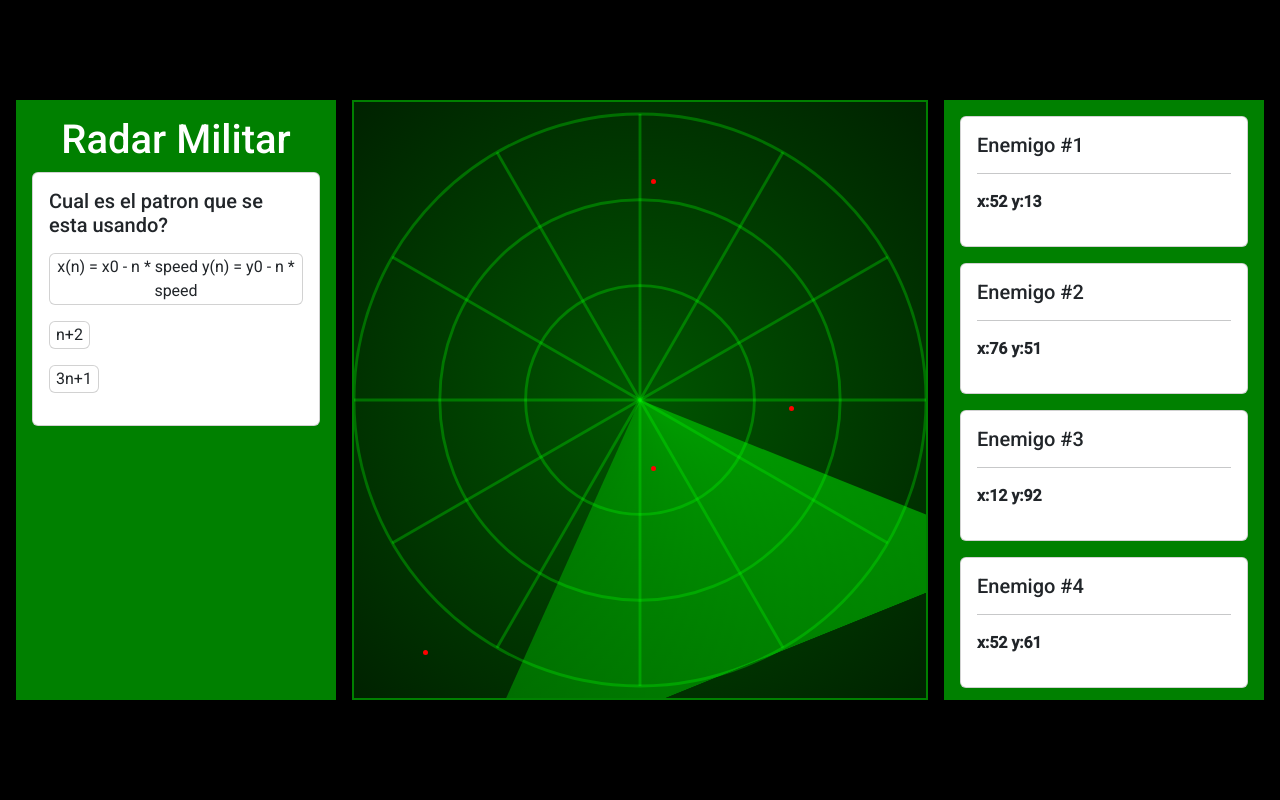
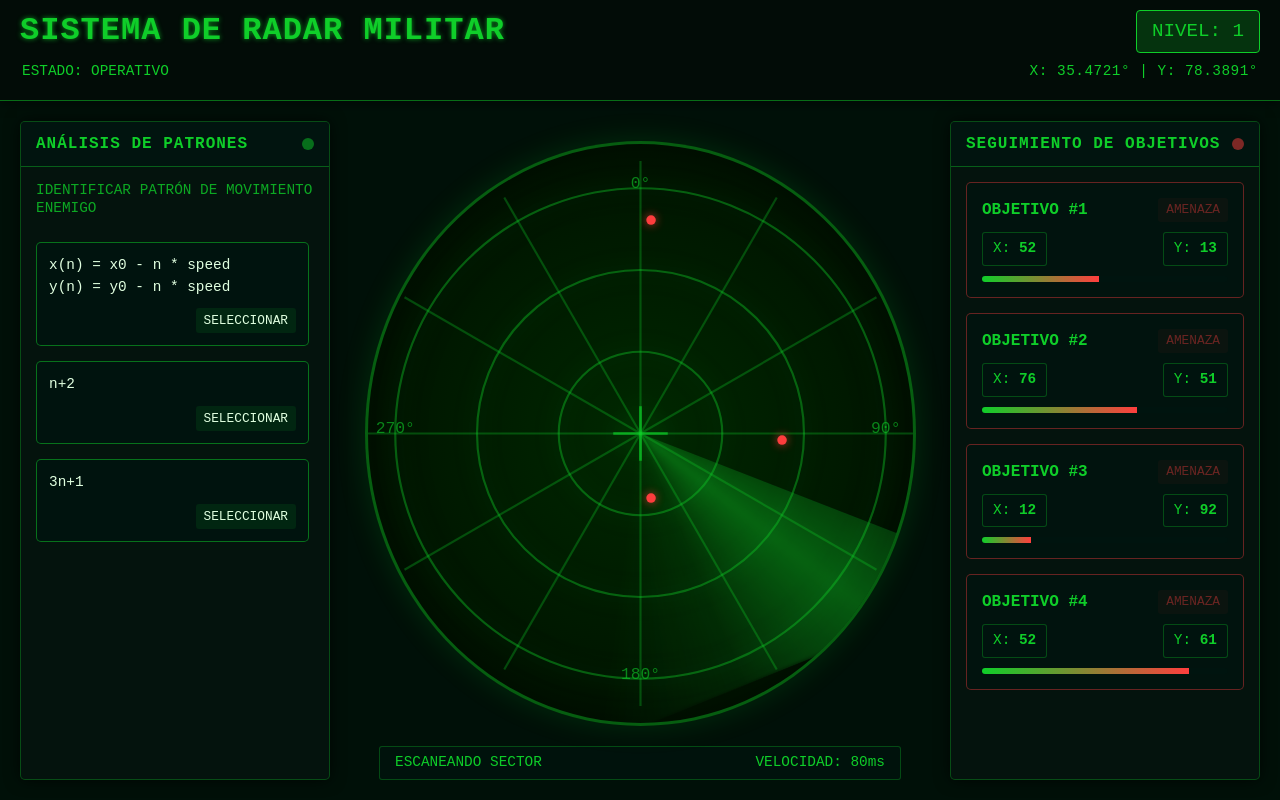
Before and after one commit to JeanPierreCrespin/Radar-Militar-Jala-U, an Angular app in the folder radar-militar/: page /radar/1 in a window 1280 px wide. Both pictures are taken after a click on the button "Iniciar Misión". Built offline with nearby package versions, Linux system fonts and the light colour scheme.

Commit message:
Nueva UI

```diff
--- a/radar-militar/src/core/radar-militar/radar-militar.component.html
+++ b/radar-militar/src/core/radar-militar/radar-militar.component.html
@@ -1,25 +1,52 @@
-<div class="radar-container">
-  <div class="row bg-green text-white mx-3" style="height: 600px">
-    <div class="col-md-12 p-3">
-      <h1 class="text-center">Radar Militar</h1>
+<div class="dashboard-container">
+  <!-- Cabecera con título y nivel -->
+  <div class="header">
+    <div class="title-container">
+      <h1>SISTEMA DE RADAR MILITAR</h1>
+      <div class="level-indicator">NIVEL: {{level}}</div>
+    </div>
+    <div class="status-bar">
+      <span class="status-text">ESTADO: OPERATIVO</span>
+      <span class="coordinates">X: 35.4721° | Y: 78.3891°</span>
+    </div>
+  </div>
 
-      <div class="card" style="width: 18rem">
-        <div class="card-body">
-          <h5 class="card-title">Cual es el patron que se esta usando?</h5>
-          <button *ngFor="let button of dataButtons" class="card my-3" (click)="onValidation(button.value)">
-            {{ button.label }}
+  <div class="main-content">
+    <!-- Panel izquierdo con controles y análisis de patrones -->
+    <div class="control-panel">
+      <div class="panel-header">
+        <span class="panel-title">ANÁLISIS DE PATRONES</span>
+        <span class="blinking-dot"></span>
+      </div>
+
+      <div class="pattern-analysis">
+        <h5 class="analysis-title">IDENTIFICAR PATRÓN DE MOVIMIENTO ENEMIGO</h5>
+        <div class="pattern-options">
+          <button *ngFor="let button of dataButtons"
+                  class="pattern-button"
+                  (click)="onValidation(button.value)">
+            <div class="button-content">
+              <div class="button-label">{{ button.label }}</div>
+              <div class="select-text">SELECCIONAR</div>
+            </div>
           </button>
         </div>
       </div>
     </div>
-  </div>
+
+    <!-- Pantalla central del radar -->
+    <div class="radar-display">
       <div class="radar">
         <!-- Líneas del radar -->
         <svg class="radar-lines" viewBox="0 0 100 100">
           <!-- Círculos concéntricos -->
-      <circle cx="50" cy="50" r="20" class="circle"></circle>
-      <circle cx="50" cy="50" r="35" class="circle"></circle>
-      <circle cx="50" cy="50" r="50" class="circle"></circle>
+          <circle cx="50" cy="50" r="15" class="circle"></circle>
+          <circle cx="50" cy="50" r="30" class="circle"></circle>
+          <circle cx="50" cy="50" r="45" class="circle"></circle>
+
+          <!-- Retícula central -->
+          <line x1="50" y1="45" x2="50" y2="55" class="reticle"></line>
+          <line x1="45" y1="50" x2="55" y2="50" class="reticle"></line>
 
           <!-- Líneas radiales -->
           <line
@@ -30,6 +57,12 @@
             [attr.y2]="line.y2"
             class="line"
           ></line>
+
+          <!-- Marcadores de ángulos -->
+          <text x="50" y="5" class="angle-marker">0°</text>
+          <text x="95" y="50" class="angle-marker">90°</text>
+          <text x="50" y="95" class="angle-marker">180°</text>
+          <text x="5" y="50" class="angle-marker">270°</text>
         </svg>
 
         <!-- Barrido del radar -->
@@ -46,15 +79,35 @@
           [style.top]="enemy.y + '%'"
         ></div>
       </div>
-  <div class="row bg-green text-white mx-3" style="height: 600px">
-    <div class="col-md-12 p-3">
-      <div class="card mb-3" style="width: 18rem" *ngFor="let enemy of dataEnemys, let i = index">
-        <div class="card-body">
-          <h5 class="card-title">Enemigo #{{i+1}}</h5>
-          <hr>
-          <p class="bold"> <strong>x:{{enemy.x}} y:{{enemy.y}}</strong></p>
+
+      <div class="radar-info">
+        <span class="scan-status">ESCANEANDO SECTOR</span>
+        <span class="scan-speed">VELOCIDAD: {{scanSpeed}}ms</span>
+      </div>
+    </div>
+
+    <!-- Panel derecho con información de enemigos -->
+    <div class="enemy-tracking-panel">
+      <div class="panel-header">
+        <span class="panel-title">SEGUIMIENTO DE OBJETIVOS</span>
+        <span class="blinking-dot red"></span>
+      </div>
+
+      <div class="enemy-list">
+        <div class="enemy-card" *ngFor="let enemy of dataEnemys, let i = index">
+          <div class="enemy-header">
+            <span class="enemy-id">OBJETIVO #{{i+1}}</span>
+            <span class="enemy-threat">AMENAZA</span>
+          </div>
+          <div class="enemy-coordinates">
+            <div class="coordinate">X: <strong>{{enemy.x}}</strong></div>
+            <div class="coordinate">Y: <strong>{{enemy.y}}</strong></div>
+          </div>
+          <div class="distance-indicator">
+            <div class="distance-bar" [style.width]="calcularDistanciaPorcentaje(enemy.x, enemy.y) + '%'"></div>
           </div>
         </div>
       </div>
     </div>
   </div>
+</div>
--- a/radar-militar/src/core/radar-militar/radar-militar.component.scss
+++ b/radar-militar/src/core/radar-militar/radar-militar.component.scss
@@ -1,23 +1,215 @@
-.radar-container {
+// Variables
+$primary-color: #0fce29;
+$dark-color: #001410;
+$light-color: #e0ffe0;
+$accent-color: #ff3e3e;
+$bg-color: #001008;
+$panel-bg: rgba(5, 20, 15, 0.9);
+$header-bg: rgba(3, 12, 8, 0.95);
+$terminal-font: 'Courier New', monospace;
+
+// Estilos generales
+* {
+  margin: 0;
+  padding: 0;
+  box-sizing: border-box;
+}
+
+.dashboard-container {
   width: 100vw;
   height: 100vh;
+  background: $bg-color;
+  color: $primary-color;
+  font-family: $terminal-font;
   display: flex;
-  align-items: center;
-  justify-content: center;
-  background: black;
+  flex-direction: column;
+  overflow: hidden;
 }
 
-.bg-green {
-  background: green;
+// Cabecera
+.header {
+  background: $header-bg;
+  padding: 10px 20px;
+  border-bottom: 1px solid rgba($primary-color, 0.5);
+  box-shadow: 0 2px 10px rgba(0, 0, 0, 0.5);
+  z-index: 10;
+}
+
+.title-container {
+  display: flex;
+  justify-content: space-between;
+  align-items: center;
+
+  h1 {
+    font-size: 2rem;
+    font-weight: bold;
+    letter-spacing: 1px;
+    text-shadow: 0 0 5px rgba($primary-color, 0.7);
+  }
+
+  .level-indicator {
+    font-size: 1.2rem;
+    background: rgba($primary-color, 0.2);
+    padding: 6px 15px;
+    border: 1px solid $primary-color;
+    border-radius: 4px;
+  }
+}
+
+.status-bar {
+  display: flex;
+  justify-content: space-between;
+  padding: 8px 2px;
+  font-size: 0.9rem;
+
+  .status-text {
+    color: $primary-color;
+    text-transform: uppercase;
+  }
+
+  .coordinates {
+    font-family: $terminal-font;
+    letter-spacing: 0.5px;
+  }
+}
+
+// Contenido principal
+.main-content {
+  display: flex;
+  flex: 1;
+  padding: 20px;
+  gap: 20px;
+}
+
+// Panel izquierdo
+.control-panel {
+  flex: 0 0 25%;
+  background: $panel-bg;
+  border: 1px solid rgba($primary-color, 0.3);
+  border-radius: 5px;
+  box-shadow: 0 0 15px rgba(0, 0, 0, 0.7);
+  display: flex;
+  flex-direction: column;
+  overflow: hidden;
+}
+
+.panel-header {
+  background: rgba($dark-color, 0.8);
+  padding: 10px 15px;
+  display: flex;
+  justify-content: space-between;
+  align-items: center;
+  border-bottom: 1px solid rgba($primary-color, 0.4);
+
+  .panel-title {
+    font-size: 1rem;
+    font-weight: bold;
+    letter-spacing: 1px;
+  }
+
+  .blinking-dot {
+    width: 12px;
+    height: 12px;
+    background-color: $primary-color;
+    border-radius: 50%;
+    animation: blink 1.5s infinite;
+
+    &.red {
+      background-color: $accent-color;
+    }
+  }
+}
+
+.pattern-analysis {
+  padding: 15px;
+  display: flex;
+  flex-direction: column;
+  gap: 15px;
+  flex: 1;
+
+  .analysis-title {
+    font-size: 0.9rem;
+    opacity: 0.8;
+    margin-bottom: 10px;
+  }
+}
+
+.pattern-options {
+  display: flex;
+  flex-direction: column;
+  gap: 15px;
+  overflow-y: auto;
+  padding-right: 5px;
+}
+
+.pattern-button {
+  background: rgba($dark-color, 0.8);
+  border: 1px solid rgba($primary-color, 0.5);
+  color: $light-color;
+  padding: 12px;
+  border-radius: 5px;
+  cursor: pointer;
+  transition: all 0.2s ease;
+  text-align: left;
+  font-family: $terminal-font;
+  white-space: pre-line;
+
+  .button-content {
+    display: flex;
+    flex-direction: column;
+    gap: 10px;
+  }
+
+  .button-label {
+    font-size: 0.9rem;
+  }
+
+  .select-text {
+    align-self: flex-end;
+    font-size: 0.8rem;
+    padding: 3px 8px;
+    background: rgba($primary-color, 0.1);
+    border-radius: 3px;
+  }
+
+  &:hover {
+    background: rgba($primary-color, 0.2);
+    transform: translateY(-2px);
+    box-shadow: 0 5px 15px rgba(0, 0, 0, 0.2);
+
+    .select-text {
+      background: rgba($primary-color, 0.3);
+    }
+  }
+
+  &:active {
+    transform: translateY(0);
+  }
+}
+
+// Pantalla central del radar
+.radar-display {
+  flex: 1;
+  display: flex;
+  flex-direction: column;
+  align-items: center;
+  position: relative;
 }
 
 .radar {
   position: relative;
-  width: 600px;
-  height: 600px;
-  background: radial-gradient(circle, #005500, #002200);
+  width: 95%;
+  height: 90%;
+  max-height: 600px;
+  max-width: 600px;
+  background: radial-gradient(circle, rgba(0, 40, 0, 1) 0%, rgba(0, 20, 0, 1) 70%, rgba(0, 10, 0, 1) 100%);
+  border-radius: 50%;
   overflow: hidden;
-  border: 2px solid green;
+  border: 3px solid rgba($primary-color, 0.4);
+  box-shadow:
+    0 0 30px rgba($primary-color, 0.15),
+    inset 0 0 50px rgba(0, 0, 0, 0.5);
+  margin: 20px 0;
 }
 
 .radar-lines {
@@ -28,28 +220,178 @@
 
 .circle {
   fill: none;
-  stroke: rgba(0, 255, 0, 0.3);
-  stroke-width: 0.5;
+  stroke: rgba($primary-color, 0.4);
+  stroke-width: 0.4;
+  filter: drop-shadow(0 0 2px rgba($primary-color, 0.5));
 }
 
 .line {
-  stroke: rgba(0, 255, 0, 0.3);
+  stroke: rgba($primary-color, 0.3);
+  stroke-width: 0.4;
+}
+
+.reticle {
+  stroke: rgba($primary-color, 0.7);
   stroke-width: 0.5;
+  filter: drop-shadow(0 0 3px rgba($primary-color, 0.8));
+}
+
+.angle-marker {
+  fill: rgba($primary-color, 0.6);
+  font-size: 3px;
+  text-anchor: middle;
+  font-family: $terminal-font;
 }
 
 .radar-sweep {
   position: absolute;
   width: 100%;
   height: 100%;
-  background: conic-gradient(rgba(0, 255, 0, 0.5), rgba(0, 255, 0, 0));
+  background: conic-gradient(
+    rgba($primary-color, 0) 0deg,
+    rgba($primary-color, 0.1) 30deg,
+    rgba($primary-color, 0.4) 60deg,
+    rgba($primary-color, 0.1) 90deg,
+    rgba($primary-color, 0) 120deg,
+    rgba(0, 0, 0, 0) 120deg
+  );
   clip-path: polygon(50% 50%, 100% 0, 100% 100%);
   transform-origin: center;
+  filter: blur(2px);
 }
 
 .radar-point {
   position: absolute;
-  width: 5px;
-  height: 5px;
-  background: red;
+  width: 8px;
+  height: 8px;
+  background: $accent-color;
   border-radius: 50%;
+  transform: translate(-50%, -50%);
+  box-shadow: 0 0 8px rgba($accent-color, 0.8);
+  animation: pulse 2s infinite;
+  z-index: 5;
 }
+
+.radar-info {
+  display: flex;
+  justify-content: space-between;
+  width: 90%;
+  max-width: 600px;
+  font-size: 0.9rem;
+  padding: 5px 15px;
+  background: rgba($dark-color, 0.6);
+  border: 1px solid rgba($primary-color, 0.3);
+  border-radius: 3px;
+
+  .scan-status {
+    color: $primary-color;
+    animation: blink 2s infinite;
+  }
+}
+
+// Panel derecho
+.enemy-tracking-panel {
+  flex: 0 0 25%;
+  background: $panel-bg;
+  border: 1px solid rgba($primary-color, 0.3);
+  border-radius: 5px;
+  box-shadow: 0 0 15px rgba(0, 0, 0, 0.7);
+  display: flex;
+  flex-direction: column;
+  overflow: hidden;
+}
+
+.enemy-list {
+  padding: 15px;
+  display: flex;
+  flex-direction: column;
+  gap: 15px;
+  overflow-y: auto;
+  flex: 1;
+}
+
+.enemy-card {
+  background: rgba($dark-color, 0.7);
+  border: 1px solid rgba($accent-color, 0.4);
+  border-radius: 5px;
+  padding: 15px;
+
+  .enemy-header {
+    display: flex;
+    justify-content: space-between;
+    margin-bottom: 10px;
+
+    .enemy-id {
+      font-weight: bold;
+      font-size: 1rem;
+    }
+
+    .enemy-threat {
+      color: $accent-color;
+      font-size: 0.8rem;
+      background: rgba($accent-color, 0.1);
+      padding: 2px 8px;
+      border-radius: 3px;
+      animation: blink 2s infinite;
+    }
+  }
+
+  .enemy-coordinates {
+    display: flex;
+    justify-content: space-between;
+    margin-bottom: 10px;
+    font-size: 0.9rem;
+
+    .coordinate {
+      background: rgba($dark-color, 0.8);
+      padding: 5px 10px;
+      border-radius: 3px;
+      border: 1px solid rgba($primary-color, 0.3);
+    }
+  }
+
+  .distance-indicator {
+    height: 6px;
+    width: 100%;
+    background: rgba($dark-color, 0.8);
+    border-radius: 3px;
+    overflow: hidden;
+
+    .distance-bar {
+      height: 100%;
+      background: linear-gradient(to right, $primary-color, $accent-color);
+      transition: width 0.5s ease;
+    }
+  }
+}
+
+// Animaciones
+@keyframes blink {
+  0%, 100% { opacity: 1; }
+  50% { opacity: 0.4; }
+}
+
+@keyframes pulse {
+  0% { transform: translate(-50%, -50%) scale(0.8); opacity: 0.8; }
+  50% { transform: translate(-50%, -50%) scale(1.2); opacity: 1; }
+  100% { transform: translate(-50%, -50%) scale(0.8); opacity: 0.8; }
+}
+
+// Media queries
+@media (max-width: 1200px) {
+  .main-content {
+    flex-direction: column;
+  }
+
+  .control-panel,
+  .enemy-tracking-panel {
+    flex: 0 0 auto;
+    width: 100%;
+    max-height: 200px;
+  }
+
+  .radar {
+    max-height: 400px;
+    max-width: 400px;
+  }
+}
--- a/radar-militar/src/core/radar-militar/radar-militar.component.ts
+++ b/radar-militar/src/core/radar-militar/radar-militar.component.ts
@@ -1,8 +1,8 @@
-import { CommonModule } from '@angular/common';
-import { Component, inject, OnInit } from '@angular/core';
-import { ActivatedRoute, Router, RouterLink } from '@angular/router';
-import { MatDialog, MatDialogModule } from '@angular/material/dialog';
-import { DialogComponent } from './dialog/dialog.component';
+import {CommonModule} from '@angular/common';
+import {Component, inject, OnInit} from '@angular/core';
+import {ActivatedRoute, RouterLink} from '@angular/router';
+import {MatDialog, MatDialogModule} from '@angular/material/dialog';
+import {DialogComponent} from './dialog/dialog.component';
 
 interface DataButton {
   label: string;
@@ -211,4 +211,20 @@ export class RadarMilitarComponent implements OnInit {
       });
     }
   }
+
+  // Método para calcular el porcentaje de distancia para la barra de progreso
+  calcularDistanciaPorcentaje(x: number, y: number): number {
+    // Coordenadas del centro del radar
+    const centerX = 50;
+    const centerY = 50;
+
+    // Cálculo de la distancia euclidiana
+    const dx = x - centerX;
+    const dy = y - centerY;
+    const distancia = Math.sqrt(dx * dx + dy * dy);
+
+    // Convertir la distancia a un porcentaje (valores más pequeños para enemigos más cercanos)
+    // 70.71 es aproximadamente la distancia máxima desde el centro a una esquina (50*sqrt(2))
+    return Math.max(0, Math.min(100, 100 - (distancia * 100 / 70.71)));
+  }
 }
```
Lines whose indentation alone changed are shown as unchanged.
